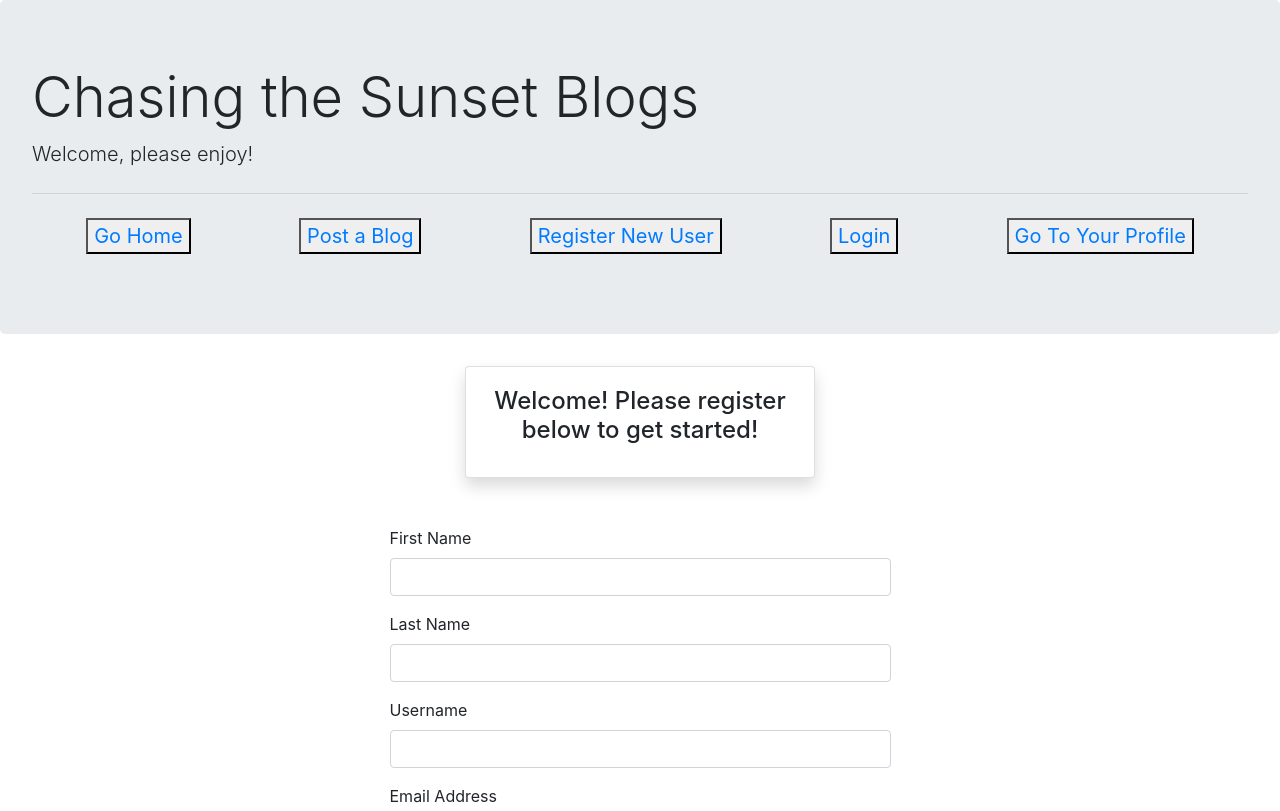
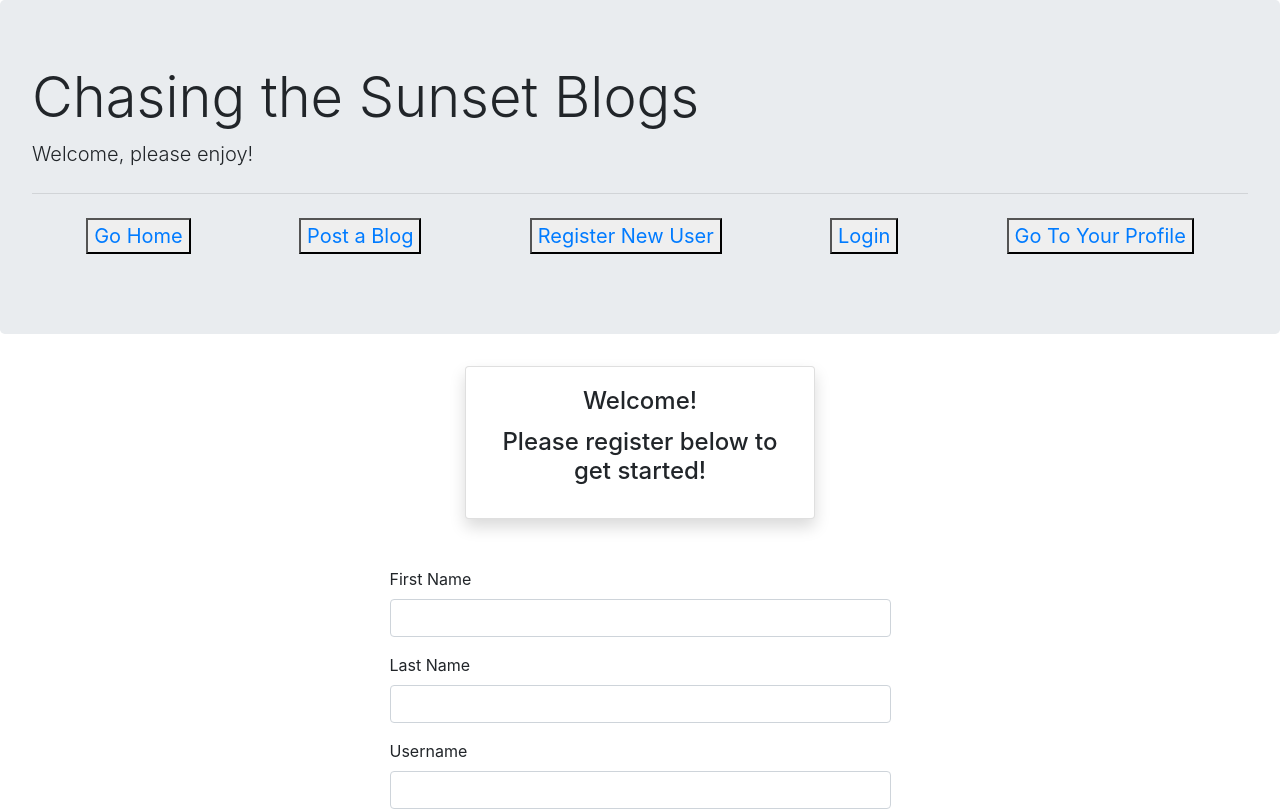
Before and after one commit to amandacarp/BlogApp, a React app: page /blogs/register in a window 1280 px wide. Shown: the top 811 px of the page. Built offline with nearby package versions, Linux system fonts and the light colour scheme.

Commit message:
style edits

```diff
--- a/src/client/pages/private/Profile.tsx
+++ b/src/client/pages/private/Profile.tsx
@@ -26,7 +26,7 @@ const Profile = (props: ProfileProps) => {
                     <div className="col-md-4">
                         <div className="card shadow">
                             <div className="card-body">
-                                <h4 className="card-title text-center profile">Welcome Back, {info?.first_name}!</h4>
+                                <h4 className="card-title text-center profile">Welcome, {info?.first_name}!</h4>
                             </div>
                         </div>
                     </div>
--- a/src/client/pages/public/Blogs.tsx
+++ b/src/client/pages/public/Blogs.tsx
@@ -16,7 +16,7 @@ const Blogs = (props: BlogsProps) => {
 
     return (
         <div className="row">
-            {blogs?.reverse().map(blog => (
+            {blogs?.map(blog => (
                 <HomeCard key={blog?.id} blog={blog} />
             ))}
         </div>
--- a/src/client/pages/public/Login.tsx
+++ b/src/client/pages/public/Login.tsx
@@ -26,7 +26,8 @@ const Login = (props: LoginProps) => {
                 <div className="col-md-4">
                     <div className="card shadow">
                         <div className="card-body">
-                            <h4 className="card-title text-center profile">Welcome! Please login below to get started!</h4>
+                            <h4 className="card-title text-center profile">Welcome! </h4>
+                            <h4 className="card-title text-center profile">Please login below to get started!</h4>
                         </div>
                     </div>
                 </div>
--- a/src/client/pages/public/Register.tsx
+++ b/src/client/pages/public/Register.tsx
@@ -27,7 +27,8 @@ const Register = (props: RegisterProps) => {
                 <div className="col-md-4">
                     <div className="card shadow">
                         <div className="card-body">
-                            <h4 className="card-title text-center profile">Welcome! Please register below to get started!</h4>
+                            <h4 className="card-title text-center profile">Welcome! </h4>
+                            <h4 className="card-title text-center profile">Please register below to get started!</h4>
                         </div>
                     </div>
                 </div>
--- a/src/server/db/queries/blogstable.ts
+++ b/src/server/db/queries/blogstable.ts
@@ -1,7 +1,7 @@
 import { Query } from '../index';
 import { IBlog, Author, MySQLResponse } from '../../../common/types'
 
-const all = async () => Query<IBlog[]>('SELECT Blogs.*, Authors.username, Authors.first_name, Authors.last_name FROM Blogs JOIN Authors ON Authors.id = Blogs.authorid');
+const all = async () => Query<IBlog[]>('SELECT Blogs.*, Authors.username, Authors.first_name, Authors.last_name FROM Blogs JOIN Authors ON Authors.id = Blogs.authorid ORDER BY blogs._created DESC');
 const by_id = async (id: IBlog['id']) => Query<IBlog>('SELECT Blogs.*, Authors.username, Authors.first_name, Authors.last_name FROM Blogs JOIN Authors ON Authors.id = Blogs.authorid WHERE Blogs.id = ?', [id])
 const delete_blog = async (id: IBlog['id'], authorid: IBlog['authorid']) => Query<MySQLResponse>('DELETE FROM Blogs WHERE id = ? AND authorid = ?', [id, authorid]);
 const add_blog = async (authorid: Author['id'], title: IBlog['title'], content: IBlog['content']) => Query<MySQLResponse>('INSERT into Blogs SET authorid = ?, title = ?, content = ?', [ authorid, title, content ]);
```
